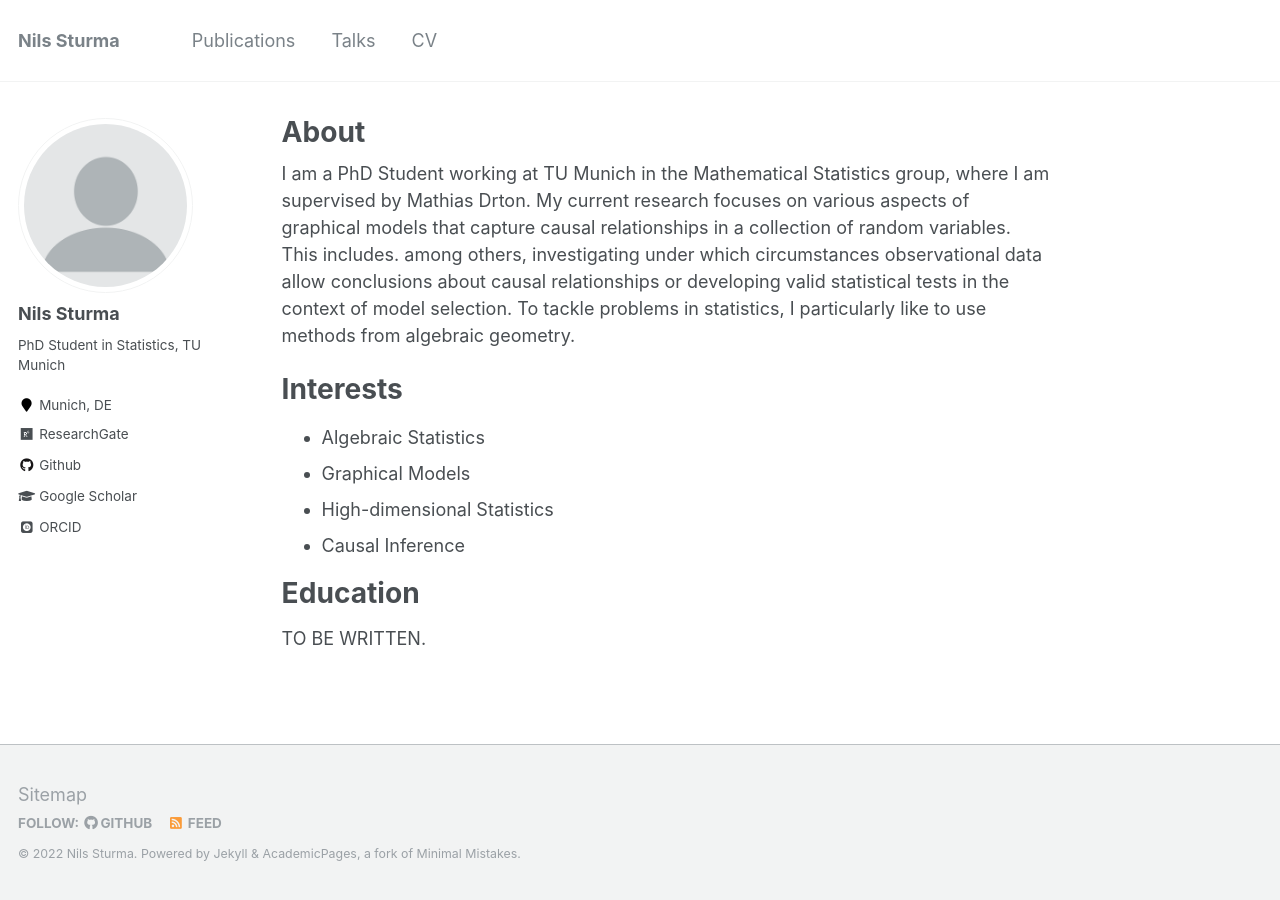
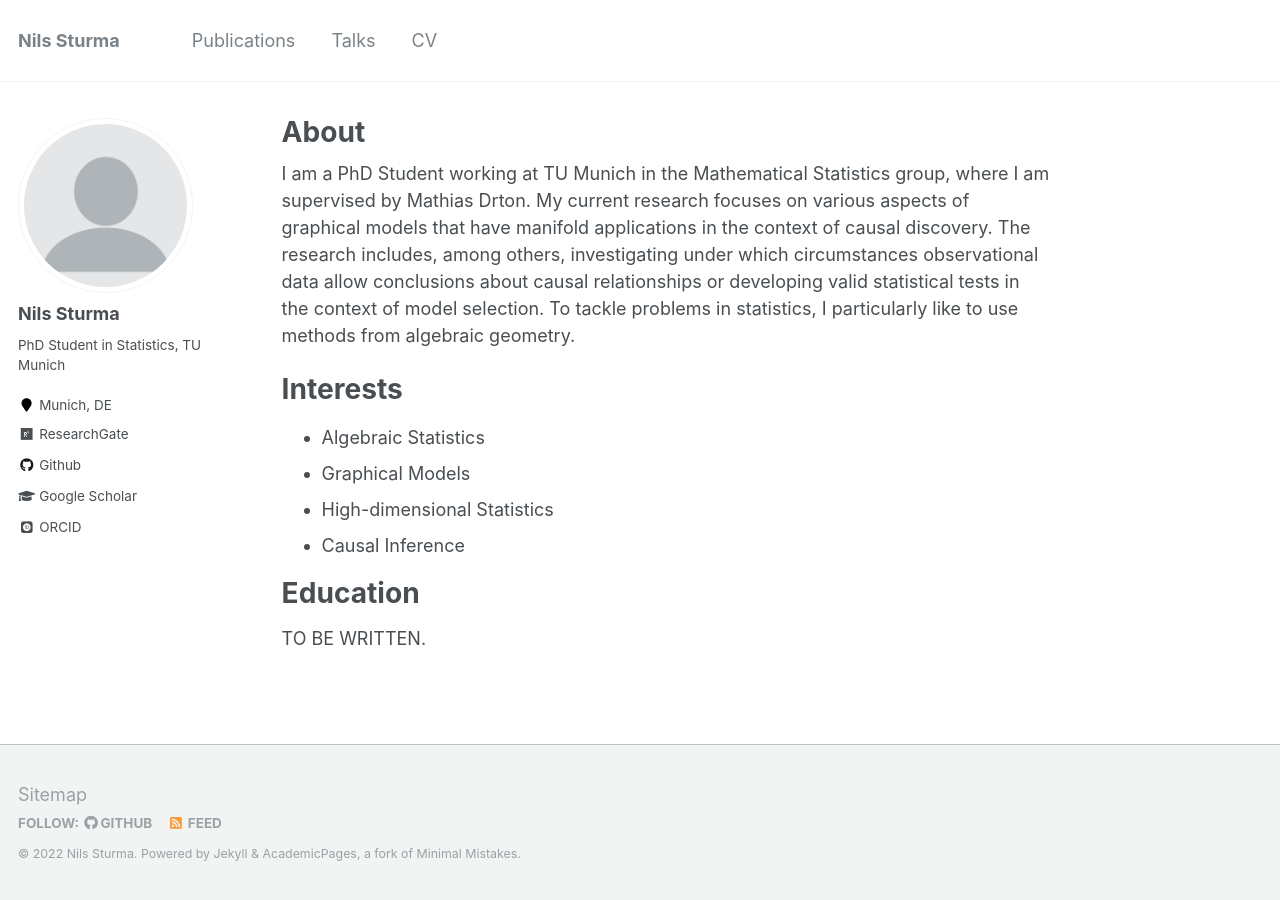
Before and after one commit to NilsSturma/nilssturma.github.io, a Jekyll site: the page built from _pages/about.md, in a window 1280 px wide. Built offline with Jekyll 4.4.1, drawn with Linux system fonts in a browser that asks for light colours; some web fonts are replaced.

Commit message:
fixed about me

```diff
--- a/_pages/about.md
+++ b/_pages/about.md
@@ -8,7 +8,7 @@ redirect_from:
   - /about.html
 ---
 
-I am a PhD Student working at TU Munich in the Mathematical Statistics group, where I am supervised by Mathias Drton. My current research focuses on various aspects of graphical models that capture causal relationships in a collection of random variables. This includes. among others, investigating under which circumstances observational data allow conclusions about causal relationships or developing valid statistical tests in the context of model selection. To tackle problems in statistics, I particularly like to use methods from algebraic geometry.
+I am a PhD Student working at TU Munich in the Mathematical Statistics group, where I am supervised by Mathias Drton. My current research focuses on various aspects of graphical models that have manifold applications in the context of causal discovery. The research includes, among others, investigating under which circumstances observational data allow conclusions about causal relationships or developing valid statistical tests in the context of model selection. To tackle problems in statistics, I particularly like to use methods from algebraic geometry.
 
 Interests
 ======
```
